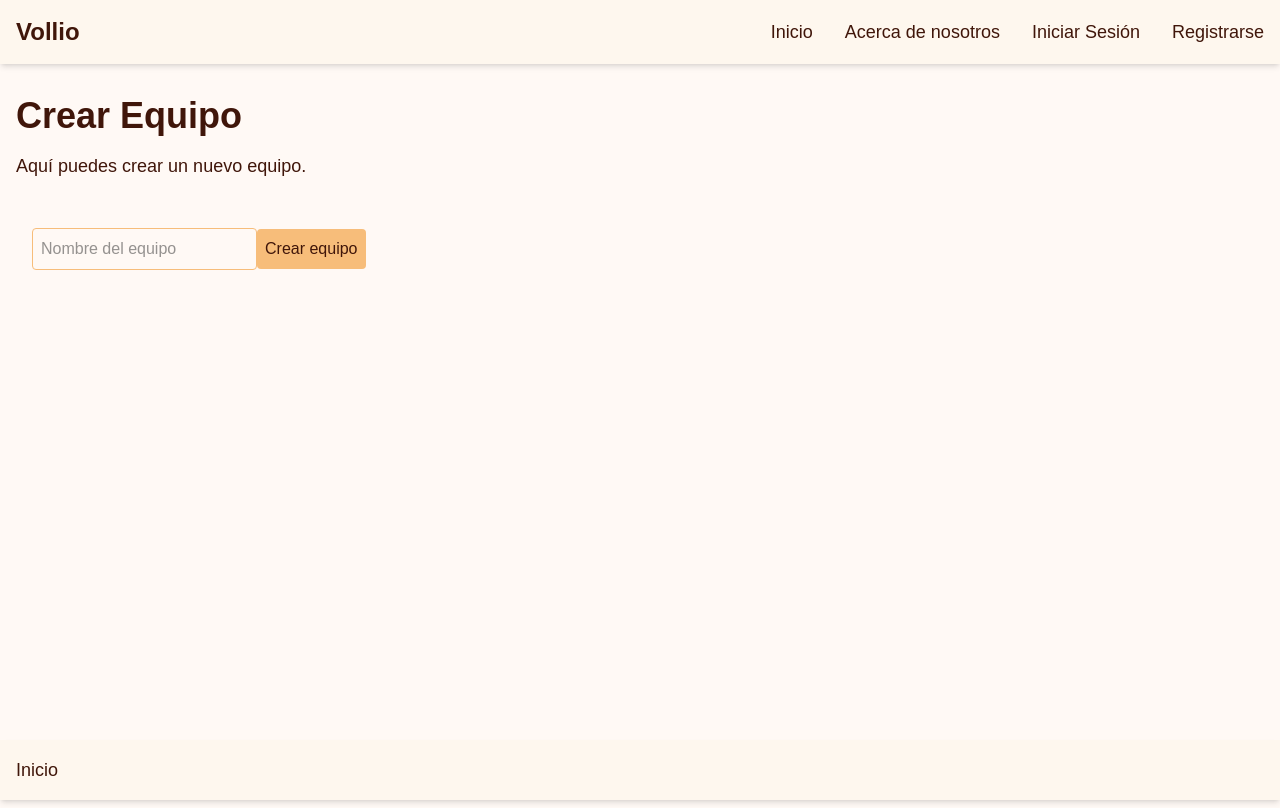
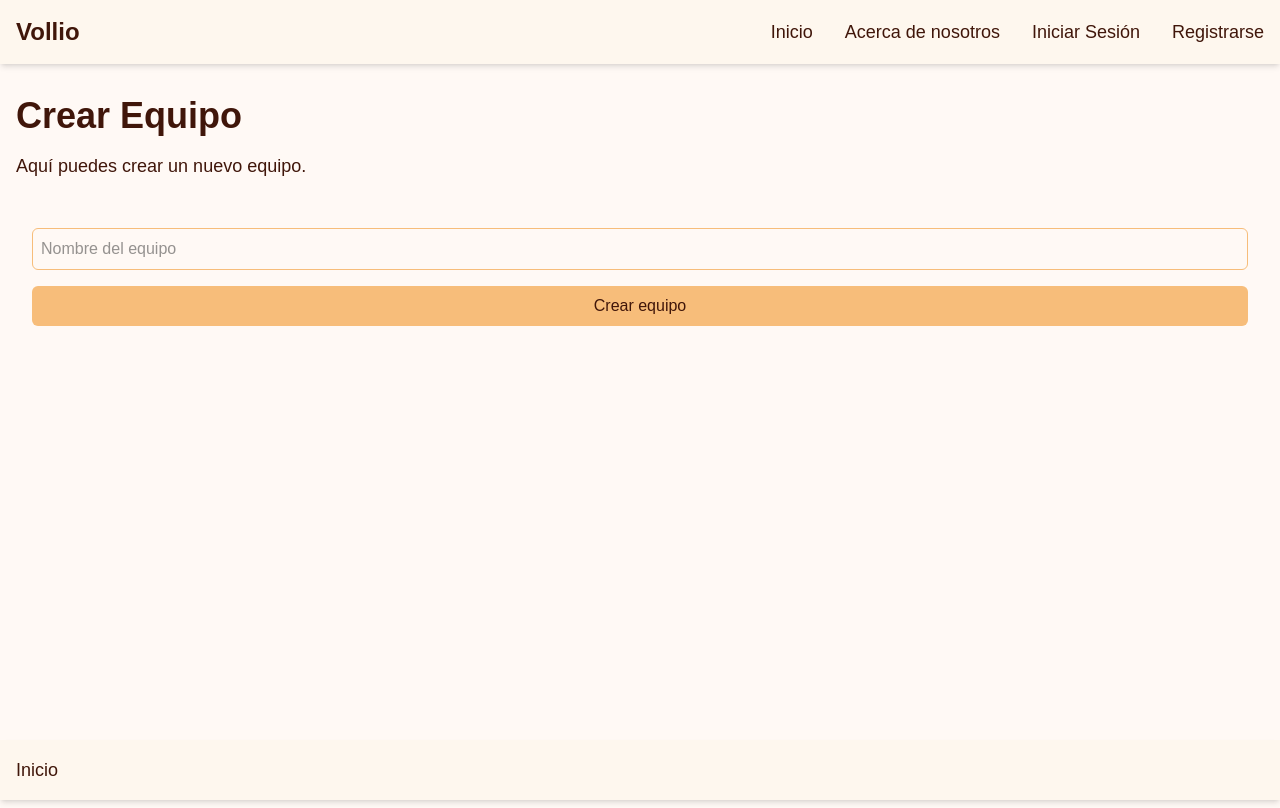
Before and after one commit to ruugii/vollio_front, a Next.js app: page /create-team in a window 1280 px wide. Built offline with nearby package versions, Linux system fonts and the light colour scheme.

Commit message:
fix: improve className handling in Input component and ensure consistent styling in CreateTeam form

```diff
--- a/src/app/components/CreateTeam/index.tsx
+++ b/src/app/components/CreateTeam/index.tsx
@@ -13,9 +13,11 @@ export default function CreateTeam() {
         onChange={(e) => setName(e.target.value)}
         type="text"
         placeholder="Nombre del equipo"
+        className="rounded-md p-2 mb-4 w-full"
       />
       <Button
         type="submit"
+        className="rounded-md p-2 w-full"
         onClick={(e) => {
           e.preventDefault();
           console.log("Creating team with name:", name);
--- a/src/app/ux/Input/index.tsx
+++ b/src/app/ux/Input/index.tsx
@@ -14,12 +14,12 @@ export default function Input({
   disabled?: boolean;
 }) {
   const getclassName = () => {
-    let className =
+    let classNameToReturn =
       "border border-vollio-300 p-2 rounded disabled:bg-vollio-200";
     if (className) {
-      className += ` ${className}`;
+      classNameToReturn += ` ${className}`;
     }
-    return className;
+    return classNameToReturn;
   };
   return (
     <input
```
